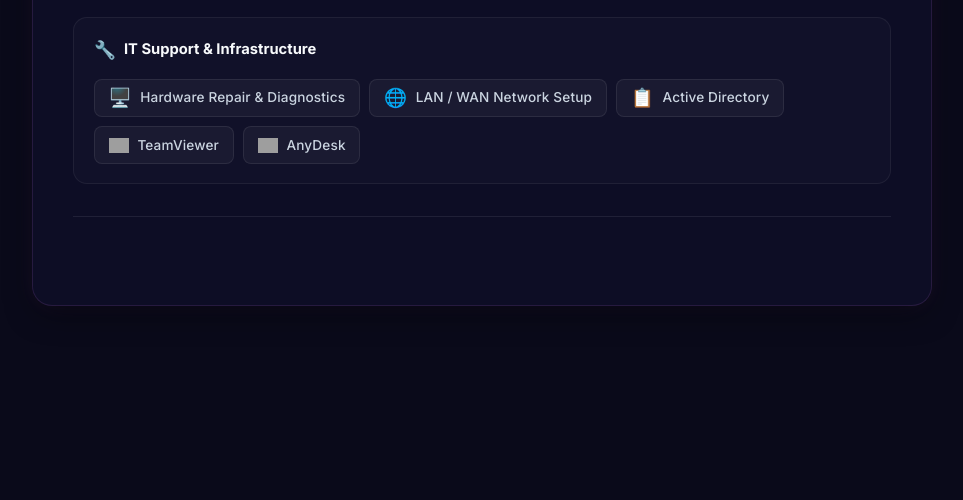
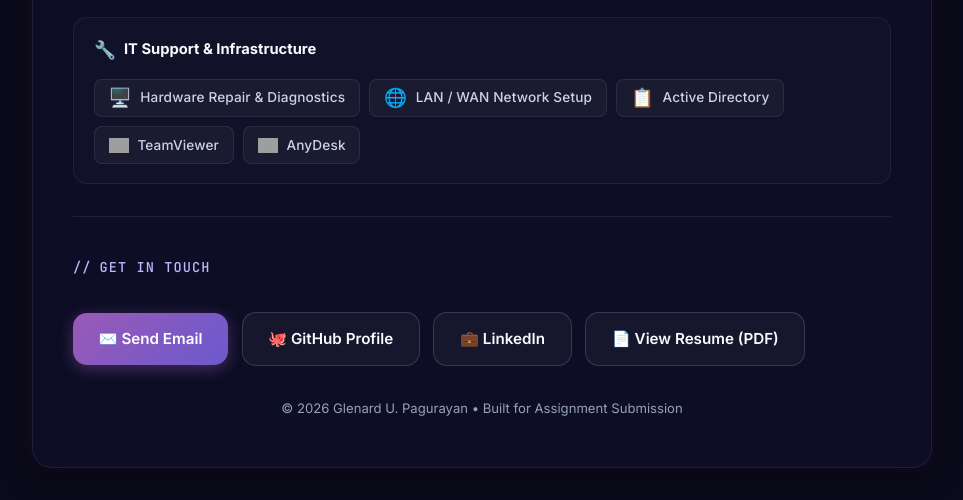
Before and after one commit to Glenn-IT/Website-Portfolio-Glenard, a plain HTML site: page index.html in a window 1280 px wide. Shown: the part 1744-2244 px from the top of the page, without its empty margins (158-1121 px from the left). Before the commit the page ends 2082 px from the top, so only its background shows below. Drawn offline with Linux system fonts and the light colour scheme; grey boxes are pictures that could not be loaded.

Commit message:
feat(contact): add get in touch links section and assignment footer

```diff
--- a/index.html
+++ b/index.html
@@ -304,6 +304,44 @@
         </div>
       </section>
 
+      <!-- ========================================================
+           CONNECT / LINKS SECTION: Action links
+           [Criteria 5: A link (e.g. to your email or a website you like)]
+           ======================================================== -->
+      <section class="links-section">
+        <div class="section-label">
+          <span>//</span>
+          <span>Get in Touch</span>
+        </div>
+
+        <div class="links-grid">
+          <!-- Direct Email Link -->
+          <a href="mailto:glenard2308@gmail.com" class="btn btn-primary">
+            ✉️ Send Email
+          </a>
+
+          <!-- GitHub Profile -->
+          <a href="https://github.com/Glenn-IT" target="_blank" rel="noopener noreferrer" class="btn btn-outline">
+            🐙 GitHub Profile
+          </a>
+
+          <!-- LinkedIn Profile -->
+          <a href="https://www.linkedin.com/in/glenard-pagurayan-0057a9331/" target="_blank" rel="noopener noreferrer" class="btn btn-outline">
+            💼 LinkedIn
+          </a>
+
+          <!-- Resume Link -->
+          <a href="assets/Glenard_Pagurayan_Resume.pdf" target="_blank" rel="noopener noreferrer" class="btn btn-outline">
+            📄 View Resume (PDF)
+          </a>
+        </div>
+      </section>
+
+      <!-- Footer / Note -->
+      <footer class="footer-note">
+        <p>&copy; 2026 Glenard U. Pagurayan &bull; Built for Assignment Submission</p>
+      </footer>
+
     </article>
   </main>
 </body>
```
